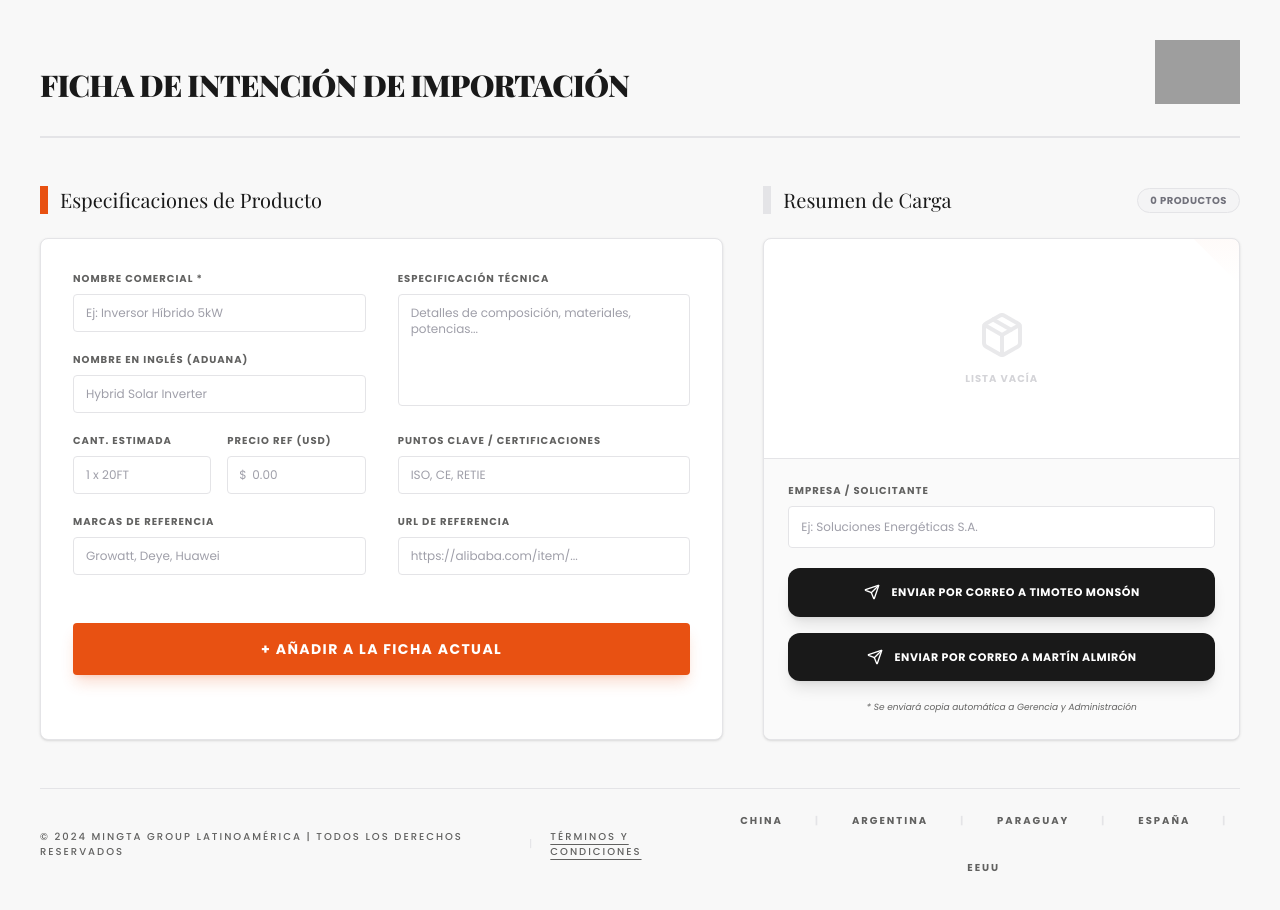
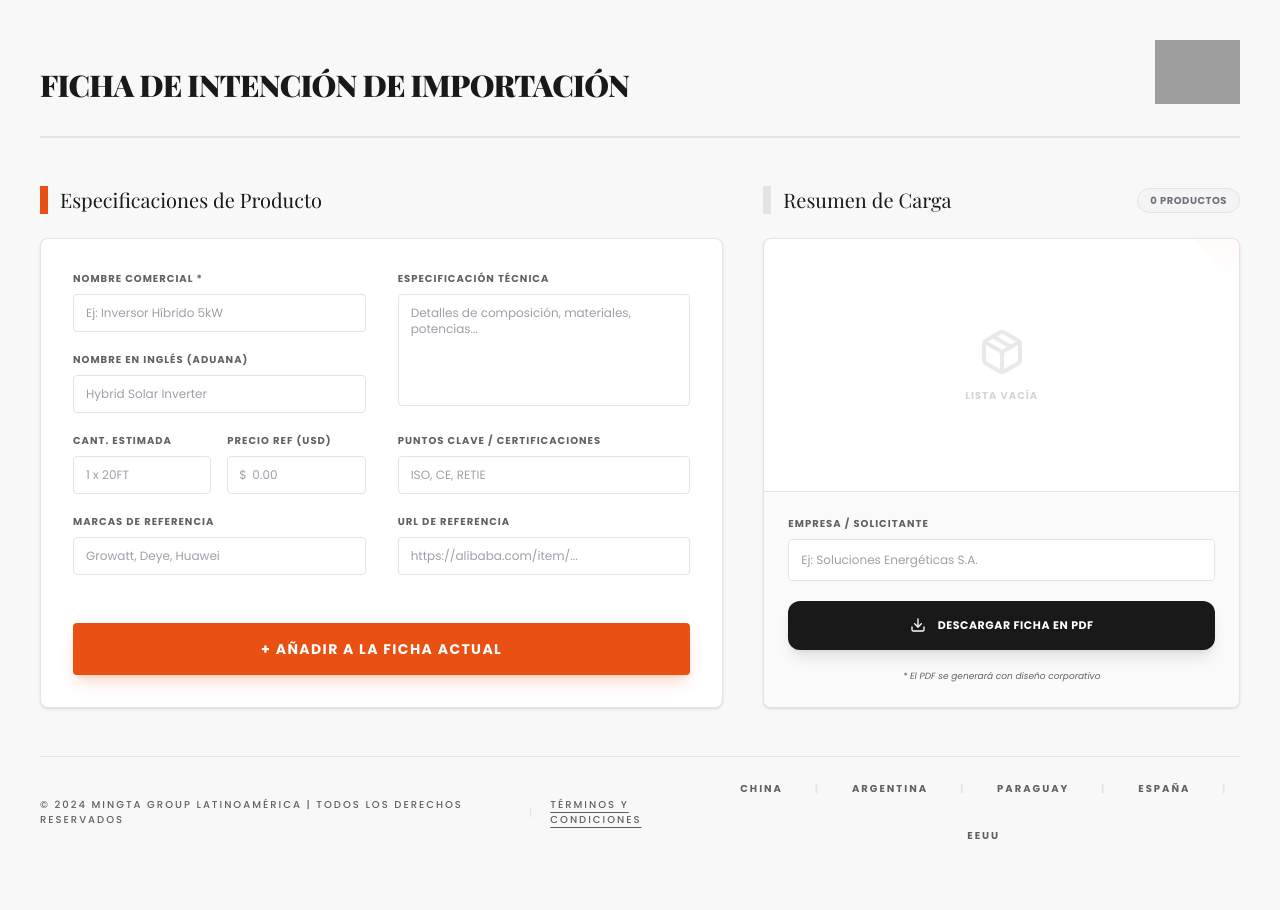
Before and after one commit to Paulo33ab/ficha-de-importacion, a React (Vite) app: page / in a window 1280 px wide. Shown: the top 910 px of the page. After the commit the page ends 883 px from the top, so only its background shows below. Built offline with nearby package versions, Linux system fonts and the light colour scheme; grey boxes are pictures that could not be loaded; a web font is replaced by a local one.

Commit message:
feat: Replace email buttons with PDF download generation using jsPDF

```diff
--- a/src/App.tsx
+++ b/src/App.tsx
@@ -18,7 +18,8 @@ import {
   Link as LinkIcon,
   Stamp,
   ExternalLink,
-  ClipboardList
+  ClipboardList,
+  Download
 } from 'lucide-react';
 import { ImportProduct } from './types';
 
@@ -115,37 +116,86 @@ export default function App() {
     setEditingProduct({ ...product });
   };
 
-  const sendEmail = (toEmail: string) => {
+  const generatePDF = () => {
     if (products.length === 0) {
       alert('La lista de productos está vacía.');
       return;
     }
 
-    const client = clientName || 'Cliente No Identificado';
-    const bcc = 'michelle.lincow@mingtagrouplatam.com,santiago.cirillo@mingtagrouplatam.com,administracion@mingtagrouplatam.com,paulo.buttice@mingtagrouplatam.com';
-    const subject = `Nueva Ficha de Intención de Importación - ${client}`;
+    import('jspdf').then(({ jsPDF }) => {
+      import('jspdf-autotable').then(({ default: autoTable }) => {
+        const doc = new jsPDF();
+        const client = clientName || 'Cliente No Identificado';
 
-    let body = `SOLICITUD DE COTIZACIÓN DE IMPORTACIÓN\n\n`;
-    body += `Cliente/Empresa: ${client}\n`;
-    body += `Fecha: ${new Date().toLocaleDateString()}\n\n`;
-    body += `--- DETALLE DE PRODUCTOS ---\n\n`;
+        // Add Header
+        doc.setFillColor(232, 81, 18); // Retro Orange
+        doc.rect(0, 0, 210, 20, 'F');
 
-    products.forEach((p, i) => {
-      body += `PRODUCTO ${i + 1}:\n`;
-      body += `- Nombre: ${p.pName}\n`;
-      body += `- Nombre EN: ${p.pEnglish || 'N/A'}\n`;
-      body += `- Especificaciones: ${p.pSpecs || 'N/A'}\n`;
-      body += `- Puntos Clave: ${p.pKeys || 'N/A'}\n`;
-      body += `- Marcas Ref: ${p.pBrands || 'N/A'}\n`;
-      body += `- Precio Ref: ${p.pPrice || 'N/A'}\n`;
-      body += `- Cantidad: ${p.pQty || 'N/A'}\n`;
-      body += `- Link: ${p.pLink || 'N/A'}\n`;
-      body += `- Certificaciones/Otros: ${p.pExtra || 'N/A'}\n\n`;
-      body += `----------------------------\n\n`;
+        doc.setTextColor(255, 255, 255);
+        doc.setFontSize(14);
+        doc.setFont('helvetica', 'bold');
+        doc.text('FICHA DE INTENCIÓN DE IMPORTACIÓN', 14, 13);
+
+        // Add Subheader / Client Info
+        doc.setTextColor(80, 80, 80);
+        doc.setFontSize(10);
+        doc.text(`CLIENTE / EMPRESA: ${client.toUpperCase()}`, 14, 30);
+        doc.text(`FECHA: ${new Date().toLocaleDateString()}`, 160, 30);
+
+        doc.setDrawColor(200, 200, 200);
+        doc.line(14, 34, 196, 34);
+
+        let currentY = 42;
+
+        products.forEach((p, i) => {
+          doc.setFillColor(245, 245, 245);
+          doc.rect(14, currentY, 182, 8, 'F');
+
+          doc.setTextColor(30, 30, 30);
+          doc.setFont('helvetica', 'bold');
+          doc.setFontSize(11);
+          doc.text(`PRODUCTO ${i + 1}: ${p.pName.toUpperCase()}`, 16, currentY + 6);
+          currentY += 12;
+
+          const data = [
+            ['Nombre Comercial', p.pName],
+            ['Nombre en Inglés', p.pEnglish || '-'],
+            ['Especificaciones', p.pSpecs || '-'],
+            ['Puntos Clave / Cert.', p.pKeys || '-'],
+            ['Marcas de Referencia', p.pBrands || '-'],
+            ['Precio Ref (USD)', p.pPrice ? `$${p.pPrice}` : '-'],
+            ['Cantidad Estimada', p.pQty || '-'],
+            ['URL de Referencia', p.pLink || '-']
+          ];
+
+          autoTable(doc, {
+            startY: currentY,
+            body: data,
+            theme: 'plain',
+            styles: { fontSize: 9, cellPadding: 2 },
+            columnStyles: {
+              0: { fontStyle: 'bold', textColor: [100, 100, 100], cellWidth: 50 },
+              1: { textColor: [40, 40, 40] }
+            },
+            margin: { left: 14, right: 14 }
+          });
+
+          // @ts-ignore
+          currentY = doc.lastAutoTable.finalY + 12;
+
+          if (currentY > 260 && i < products.length - 1) {
+            doc.addPage();
+            currentY = 20;
+          }
+        });
+
+        doc.setFontSize(8);
+        doc.setTextColor(150, 150, 150);
+        doc.text('Generado por Mingta Group Latam App', 14, 290);
+
+        doc.save(`Ficha_Importacion_${client.replace(/\s+/g, '_')}.pdf`);
+      });
     });
-
-    const mailtoUrl = `mailto:${toEmail}?bcc=${bcc}&subject=${encodeURIComponent(subject)}&body=${encodeURIComponent(body)}`;
-    window.location.href = mailtoUrl;
   };
 
   return (
@@ -365,20 +415,14 @@ export default function App() {
 
               <div className="grid grid-cols-1 gap-4">
                 <button
-                  onClick={() => sendEmail('timoteo.monson@mingtagrouplatam.com')}
+                  onClick={generatePDF}
                   className="bg-black-nero text-white hover:bg-retro-orange py-4 rounded-xl text-[11px] font-bold uppercase tracking-wider transition-all active:scale-95 flex items-center justify-center gap-3 shadow-lg"
                 >
-                  <Send className="w-4 h-4" /> Enviar por correo a Timoteo Monsón
-                </button>
-                <button
-                  onClick={() => sendEmail('martin.almiron@mingtagrouplatam.com')}
-                  className="bg-black-nero text-white hover:bg-retro-orange py-4 rounded-xl text-[11px] font-bold uppercase tracking-wider transition-all active:scale-95 flex items-center justify-center gap-3 shadow-lg"
-                >
-                  <Send className="w-4 h-4" /> Enviar por correo a Martín Almirón
+                  <Download className="w-4 h-4" /> Descargar Ficha en PDF
                 </button>
               </div>
               <p className="text-[9px] text-center text-storm-dust italic">
-                * Se enviará copia automática a Gerencia y Administración
+                * El PDF se generará con diseño corporativo
               </p>
             </div>
 
--- a/vite.config.ts
+++ b/vite.config.ts
@@ -7,6 +7,9 @@ export default defineConfig(({mode}) => {
   const env = loadEnv(mode, '.', '');
   return {
     plugins: [react(), tailwindcss()],
+    build: {
+      target: 'es2015' // Transpila JavaScript moderno a un formato más antiguo y compatible
+    },
     define: {
       'process.env.GEMINI_API_KEY': JSON.stringify(env.GEMINI_API_KEY),
     },
```
Also changed, not shown: package.json (+8 -6 lines), 1 other file (tests, documents, lock files or other folders).
